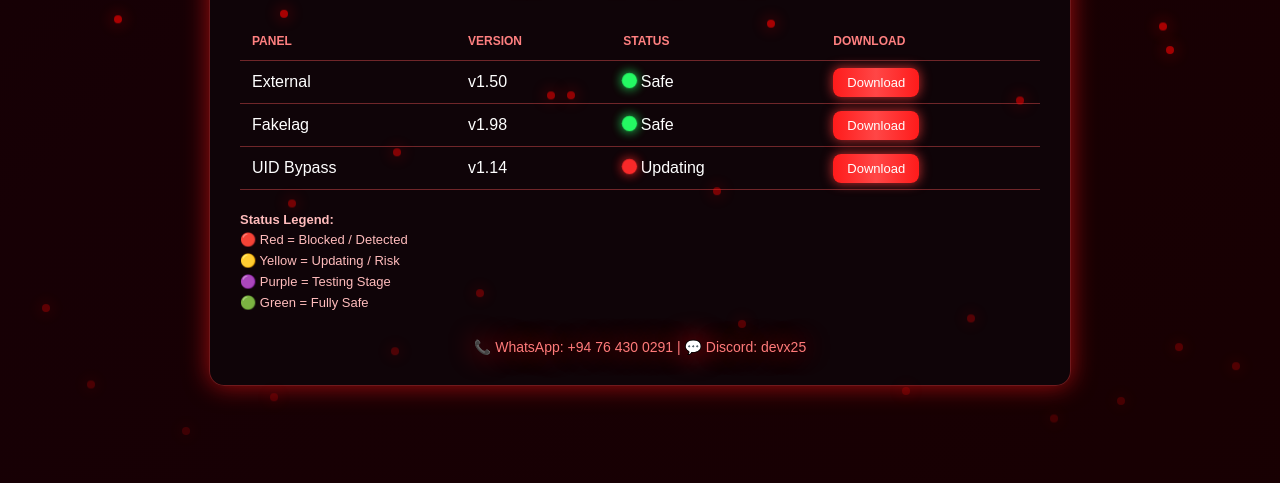
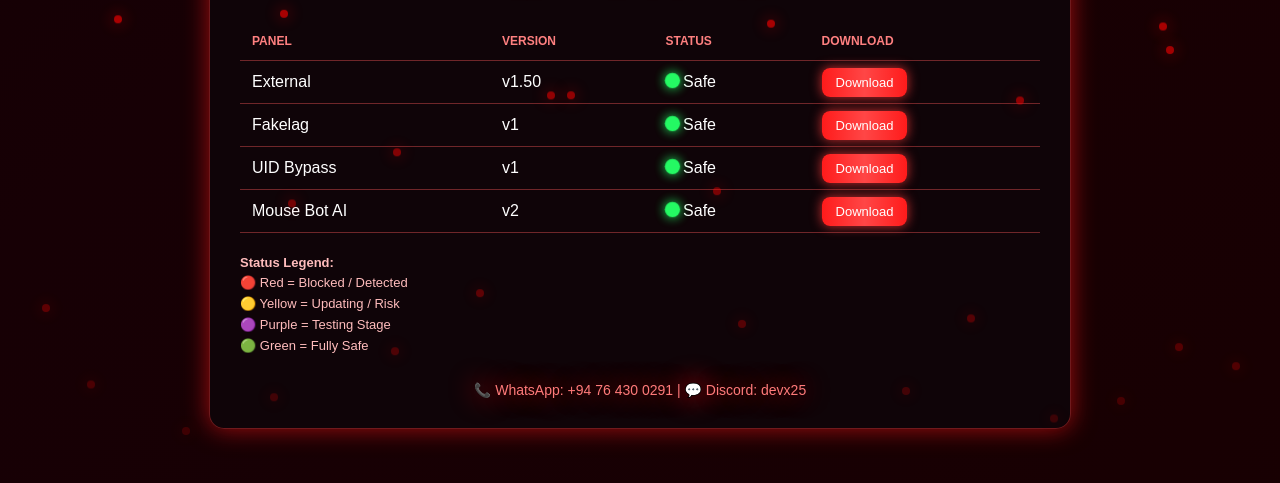
Before and after one commit to lhxitter-cmd/test, a plain HTML site: page index.html in a window 1280 px wide. Shown: the part 287-770 px from the top of the page. Drawn offline with Linux system fonts and the light colour scheme.

Commit message:
Update index.html

```diff
--- a/index.html
+++ b/index.html
@@ -213,15 +213,22 @@
 
         <tr>
             <td>Fakelag</td>
-            <td>v1.98</td>
+            <td>v1</td>
             <td><span class="status-light green"></span> Safe</td>
             <td><a class="btn" href="#">Download</a></td>
         </tr>
 
         <tr>
             <td>UID Bypass</td>
-            <td>v1.14</td>
-            <td><span class="status-light red"></span> Updating</td>
+            <td>v1</td>
+            <td><span class="status-light green"></span> Safe</td>
+            <td><a class="btn" href="#">Download</a></td>
+        </tr>
+
+          <tr>
+            <td>Mouse Bot AI</td>
+            <td>v2</td>
+            <td><span class="status-light green"></span> Safe</td>
             <td><a class="btn" href="#">Download</a></td>
         </tr>
     </table>
```
